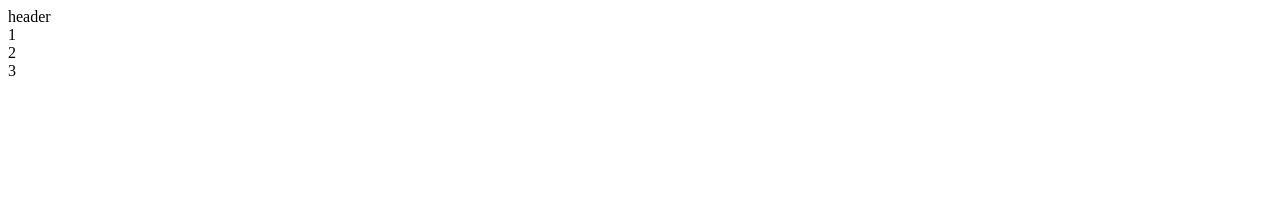
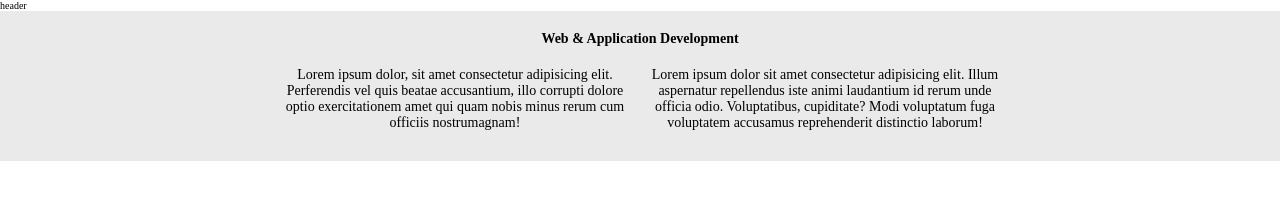
Before and after one commit to ehsanm-77/Group-Work2, a plain HTML site: page index.html in a window 1280 px wide. Drawn offline with Linux system fonts and the light colour scheme.

Commit message:
create Feature one css

```diff
--- /dev/null
+++ b/_one-style.css
@@ -0,0 +1,28 @@
+.first-div {
+    background-color: var(--color-thirty);
+    margin: 0 auto;
+    position: absolute;
+    flex-direction: column;
+    text-align: center;
+    font-size: 1.4rem;
+    width: 100%;
+    padding-top: 2rem;
+    padding-bottom: 3rem;
+}
+
+.first-div-top {
+    margin-bottom: 2rem;
+    font-weight: 800;
+}
+
+.first-buttom {
+    width: 100%;
+    display: flex;
+    justify-content: center;
+    gap: 2rem;
+}
+
+.first-paragraph {
+    width: 35rem;
+    text-align: center;
+}
--- a/index.html
+++ b/index.html
@@ -1,18 +1,38 @@
 <!DOCTYPE html>
 <html lang="en">
+
 <head>
     <meta charset="UTF-8">
     <meta http-equiv="X-UA-Compatible" content="IE=edge">
     <meta name="viewport" content="width=device-width, initial-scale=1.0">
     <title>Document</title>
+    <link rel="stylesheet" href="./style.css">
 </head>
+
 <body>
     <div>
         <header>
             header
         </header>
-        <main>
-            <div>1</div>
+        <main class="main">
+            <div class="first-div">
+                <div class="first-div-top">
+                    <p>Web & Application Development</p>
+                </div>
+                <div class="first-buttom">
+
+                    <div class="first-paragraph">
+                        <p>Lorem ipsum dolor, sit amet consectetur adipisicing elit. Perferendis vel quis beatae
+                            accusantium, illo corrupti dolore optio exercitationem amet qui quam nobis minus rerum cum
+                            officiis nostrumagnam!</p>
+                    </div>
+                    <div class="first-paragraph">
+                        <p>Lorem ipsum dolor sit amet consectetur adipisicing elit. Illum aspernatur repellendus iste
+                            animi laudantium id rerum unde officia odio. Voluptatibus, cupiditate? Modi voluptatum fuga
+                            voluptatem accusamus reprehenderit distinctio laborum!</p>
+                    </div>
+                </div>
+            </div>
             <div>2</div>
             <div>3</div>
         </main>
@@ -21,4 +41,5 @@
         </footer>
     </div>
 </body>
+
 </html>
--- a/style.css
+++ b/style.css
@@ -1 +1,2 @@
 @import url(./_reset.css);
+@import url(./_one-style.css);
```
